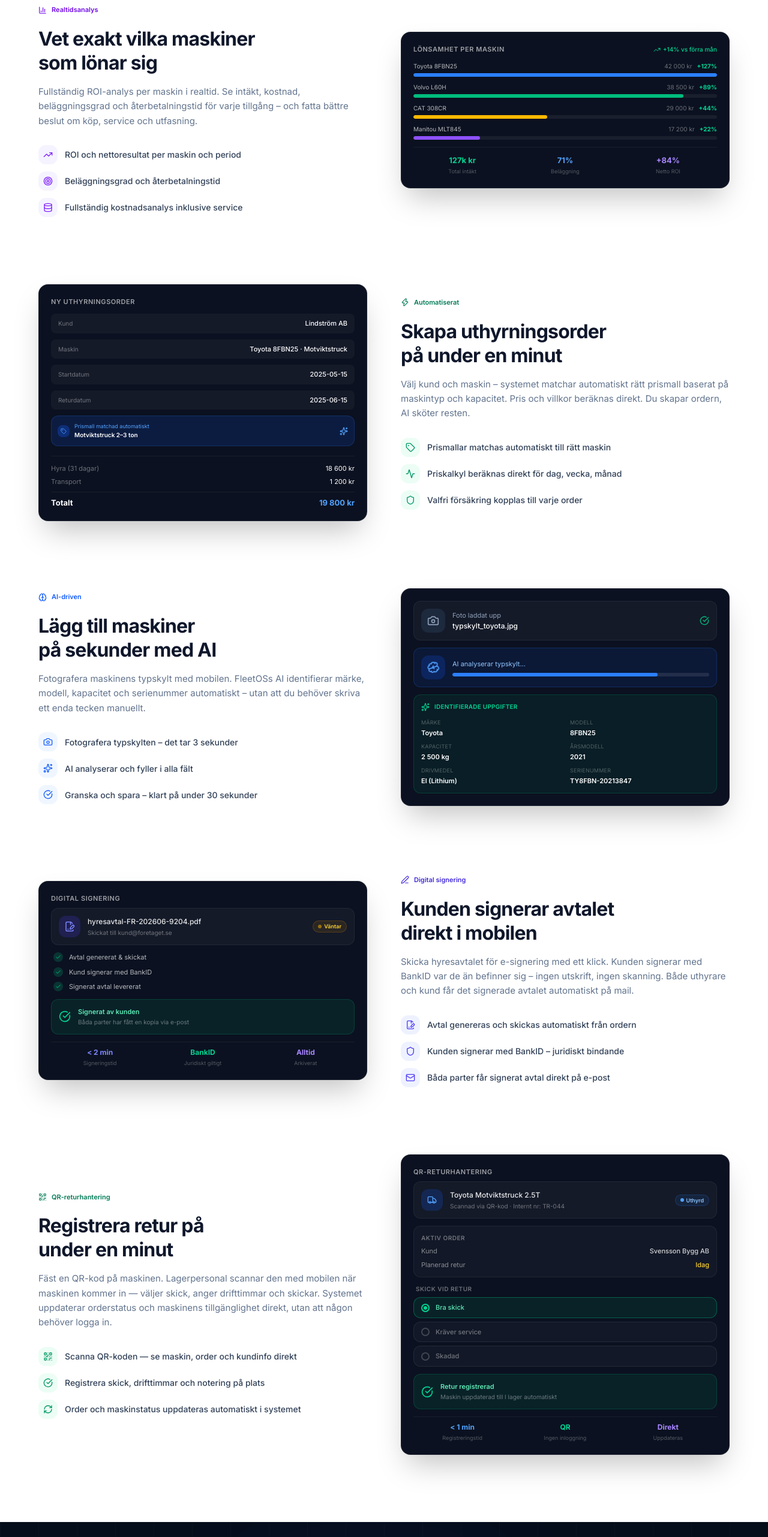
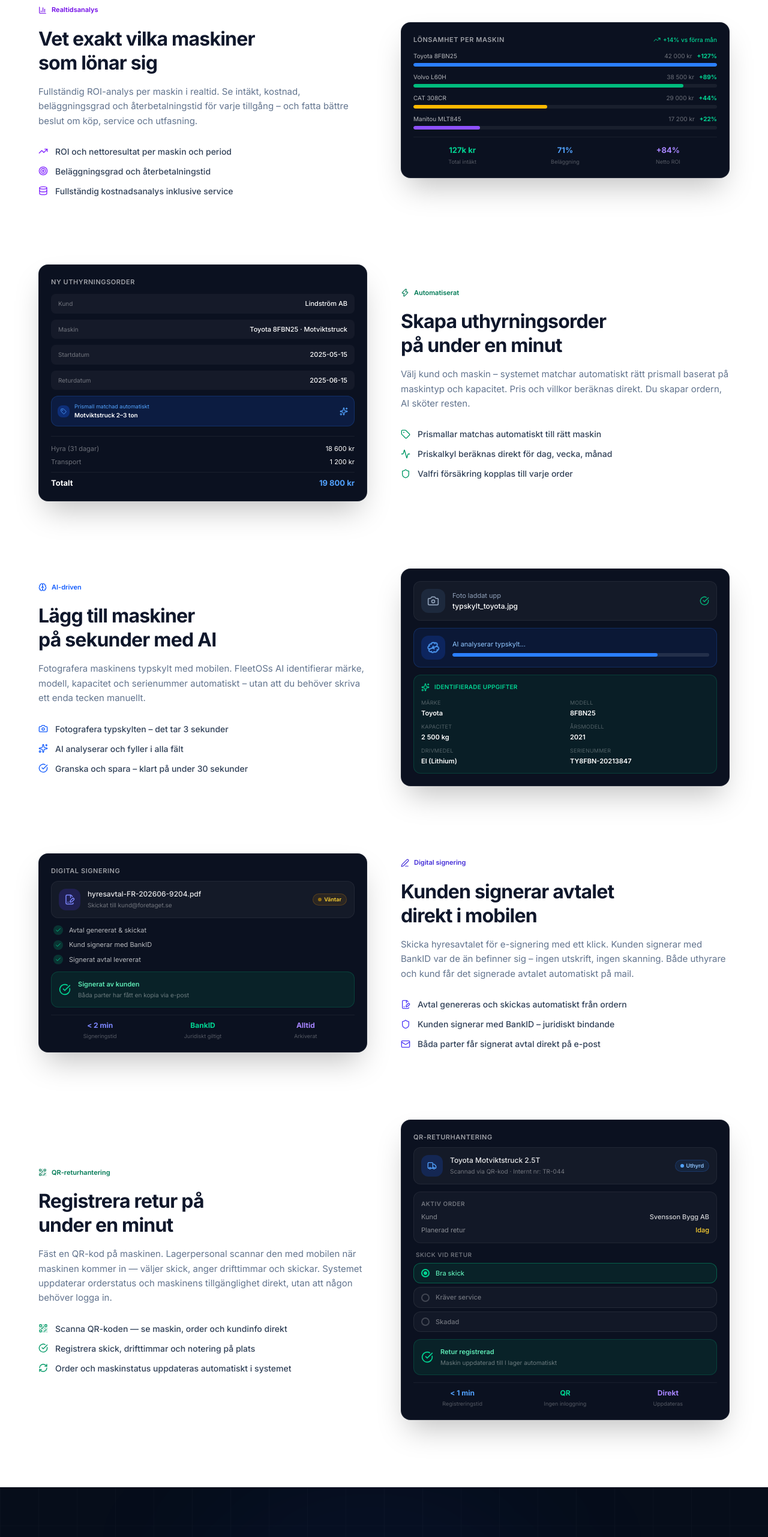
Before and after one commit to DavidWestlundcode/Fleetrent, a Next.js app: page / in a window 1280 px wide. Shown: the part 2696-5259 px from the top of the page at 60% size. Built offline with nearby package versions, Linux system fonts and the light colour scheme.

Commit message:
Startsida: ta bort bakgrundsbox på feature-ikoner

```diff
--- a/src/app/page.tsx
+++ b/src/app/page.tsx
@@ -815,9 +815,7 @@ export default function LandingPage() {
                   { icon: Database, text: 'Fullständig kostnadsanalys inklusive service' },
                 ].map(({ icon: Icon, text }) => (
                   <div key={text} className="flex items-center gap-3">
-                    <div className="w-8 h-8 bg-violet-50 rounded-xl flex items-center justify-center shrink-0">
-                      <Icon className="w-4 h-4 text-violet-600" />
-                    </div>
+                    <Icon className="w-4 h-4 text-violet-600 shrink-0" />
                     <span className="text-[14px] text-slate-700 font-medium">{text}</span>
                   </div>
                 ))}
@@ -851,9 +849,7 @@ export default function LandingPage() {
                   { icon: Shield, text: 'Valfri försäkring kopplas till varje order' },
                 ].map(({ icon: Icon, text }) => (
                   <div key={text} className="flex items-center gap-3">
-                    <div className="w-8 h-8 bg-emerald-50 rounded-xl flex items-center justify-center shrink-0">
-                      <Icon className="w-4 h-4 text-emerald-600" />
-                    </div>
+                    <Icon className="w-4 h-4 text-emerald-600 shrink-0" />
                     <span className="text-[14px] text-slate-700 font-medium">{text}</span>
                   </div>
                 ))}
@@ -881,9 +877,7 @@ export default function LandingPage() {
                   { icon: CheckCircle, text: 'Granska och spara – klart på under 30 sekunder' },
                 ].map(({ icon: Icon, text }) => (
                   <div key={text} className="flex items-center gap-3">
-                    <div className="w-8 h-8 bg-blue-50 rounded-xl flex items-center justify-center shrink-0">
-                      <Icon className="w-4 h-4 text-blue-600" />
-                    </div>
+                    <Icon className="w-4 h-4 text-blue-600 shrink-0" />
                     <span className="text-[14px] text-slate-700 font-medium">{text}</span>
                   </div>
                 ))}
@@ -916,9 +910,7 @@ export default function LandingPage() {
                   { icon: Mail, text: 'Båda parter får signerat avtal direkt på e-post' },
                 ].map(({ icon: Icon, text }) => (
                   <div key={text} className="flex items-center gap-3">
-                    <div className="w-8 h-8 bg-indigo-50 rounded-xl flex items-center justify-center shrink-0">
-                      <Icon className="w-4 h-4 text-indigo-600" />
-                    </div>
+                    <Icon className="w-4 h-4 text-indigo-600 shrink-0" />
                     <span className="text-[14px] text-slate-700 font-medium">{text}</span>
                   </div>
                 ))}
@@ -946,9 +938,7 @@ export default function LandingPage() {
                   { icon: RefreshCw, text: 'Order och maskinstatus uppdateras automatiskt i systemet' },
                 ].map(({ icon: Icon, text }) => (
                   <div key={text} className="flex items-center gap-3">
-                    <div className="w-8 h-8 bg-emerald-50 rounded-xl flex items-center justify-center shrink-0">
-                      <Icon className="w-4 h-4 text-emerald-600" />
-                    </div>
+                    <Icon className="w-4 h-4 text-emerald-600 shrink-0" />
                     <span className="text-[14px] text-slate-700 font-medium">{text}</span>
                   </div>
                 ))}
```
